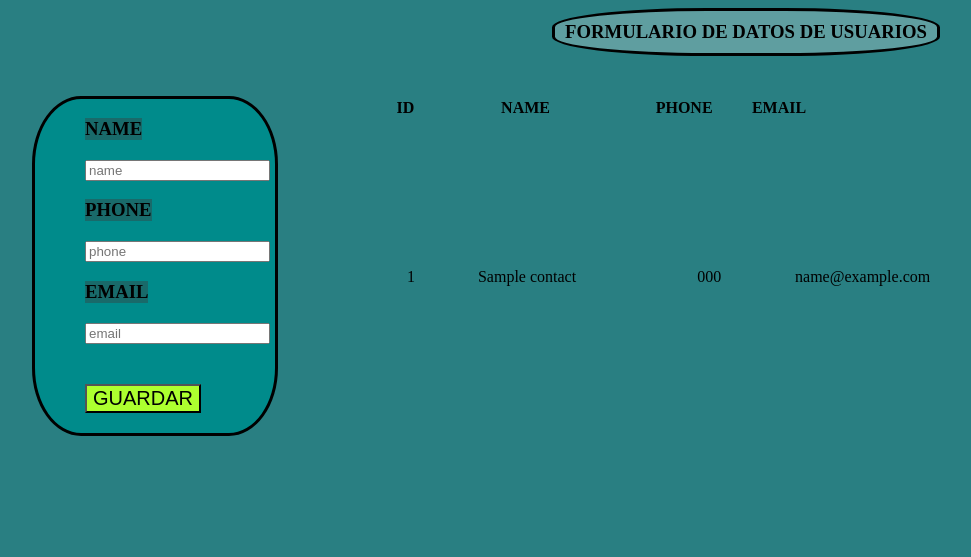
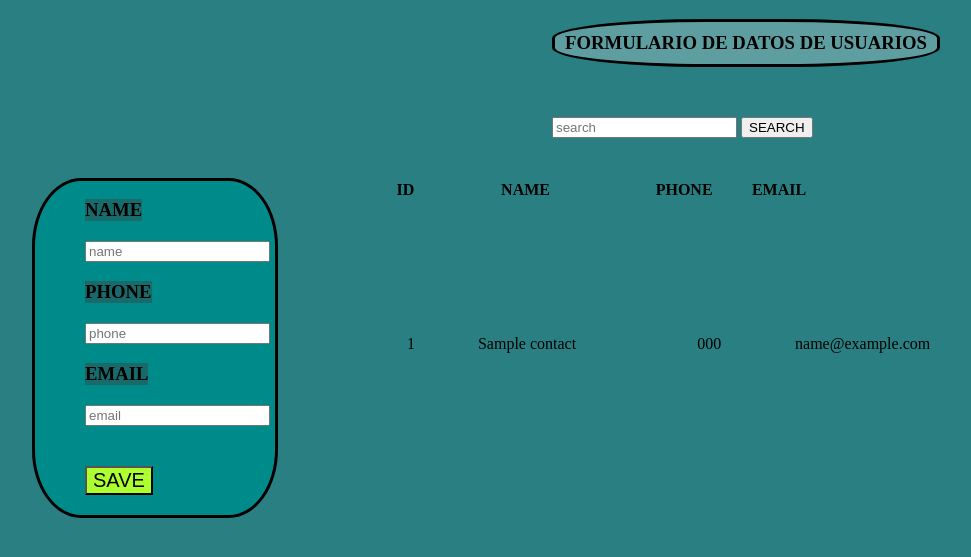
Before and after one commit to SPEREZB/User_Data_Form, a Flask app: page / in a window 1280 px wide. Shown: the top 557 px of the page, without its empty margins (56-1027 px from the left). Run offline with Flask 2, Linux system fonts and the light colour scheme; tables that the repository leaves empty or names only in its code hold one stand-in row (values such as "Sample post"); some libraries are stand-ins or nearby versions.

Commit message:
seek bar implementation

```diff
--- a/User_Data_Form/app.py
+++ b/User_Data_Form/app.py
@@ -1,7 +1,7 @@
 
 from flask import Flask, render_template,request
 from flask_mysqldb import MySQL
-import pickle
+
 app = Flask(__name__)
 app.config['MYSQL_HOST']='localhost'
 app.config['MYSQL_USER']='root'
@@ -16,6 +16,27 @@ def home():
     data= cur.fetchall()
 
     return render_template('index.html', contacts=data)
+
+@app.route('/search',methods=['POST'])
+def search():
+     if request.method == 'POST':
+        print(request.method)
+        search= request.form['search']
+        print(search)
+
+        if search=='1':
+           print('iss')
+           cur= mysql.connection.cursor()
+           cur.execute('SELECT * FROM contacts where id='+ search)
+           data= cur.fetchall()
+        else:
+           print('a')
+           cur= mysql.connection.cursor()
+           cur.execute('SELECT * FROM contacts where name = "'+search +'" or phone = "'+search+'" or email = "'+search+'"')
+           data= cur.fetchall()
+
+        return render_template('index.html', contacts=data)
+
 
 @app.route('/add', methods=['POST'])
 def add():
@@ -36,10 +57,7 @@ def add():
                 mysql.connection.commit()
                 return 'LOS DATOS SE INGRESARON CORRECTAMENTE'
 
-@app.route('/get', methods=['GET'])
-def get():
-    if request.method == 'GET':
-        return 'aa'
+
 
 if __name__=='__main__':
     app.run(port=3000,debug=True)
--- a/User_Data_Form/templates/index.html
+++ b/User_Data_Form/templates/index.html
@@ -8,10 +8,16 @@
        <title>Document</title>
 </head>
 <body style="background-color: rgb(41, 127, 130);">
-    <header style="background-color: cadetblue; text-align: center; width: max-content; margin-left: 600px;border-radius: 40%; border-style: solid;">
-              <h3 style=" margin: 10px;">
+    <header style="margin-left: 600px;  ">
+              <h3 style="background-color: cadetblue; text-align: center; width: max-content; border-radius: 40%; border-style: solid; padding: 10px;">
                     FORMULARIO DE DATOS DE USUARIOS
               </h3>
+
+                 <form style="margin-top: 50px;" action="/search" method="POST">
+                <input type="text" name="search" placeholder="search">
+
+                <button type="submit">SEARCH</button>
+              </form>
     </header>
 
     <main style="grid-template-columns: 2fr 2fr; display: grid;">
@@ -26,7 +32,7 @@
         <h3 style="margin-bottom: 20px;  background-color: rgb(25, 106, 106); width: max-content;">EMAIL</h3>
         <input type="text" name="email" placeholder="email">
         <br>
-        <button style="margin-top: 40px; margin-bottom: 20px; background-color: greenyellow;font-size: 20px;" type="submit"> GUARDAR </button>
+        <button style="margin-top: 40px; margin-bottom: 20px; background-color: greenyellow;font-size: 20px;" type="submit"> SAVE </button>
      </form>
           <table class="table table-primary" style="margin-top: 40px;position: relative; right: 200px;">
 
@@ -42,10 +48,10 @@
 
               {% for cont in contacts %}
               <tr class="">
-                <td style="position: relative; left: 20px;">{{cont.0}}</td>
-                <td style="position: relative; left: 50px;">{{cont.1}}</td>
-                <td style="position: relative; left: 70px;">{{cont.2}}</td>
-                <td style="position: relative; left: 50px;">{{cont.3}}</td>
+                <td style="position: relative; left: 20px; top: -15px;">{{cont.0}}</td>
+                <td style="position: relative; left: 50px; top: -15px;">{{cont.1}}</td>
+                <td style="position: relative; left: 70px; top: -15px;">{{cont.2}}</td>
+                <td style="position: relative; left: 50px; top: -15px;">{{cont.3}}</td>
               </tr>
               {% endfor %}
             </tbody>
```
